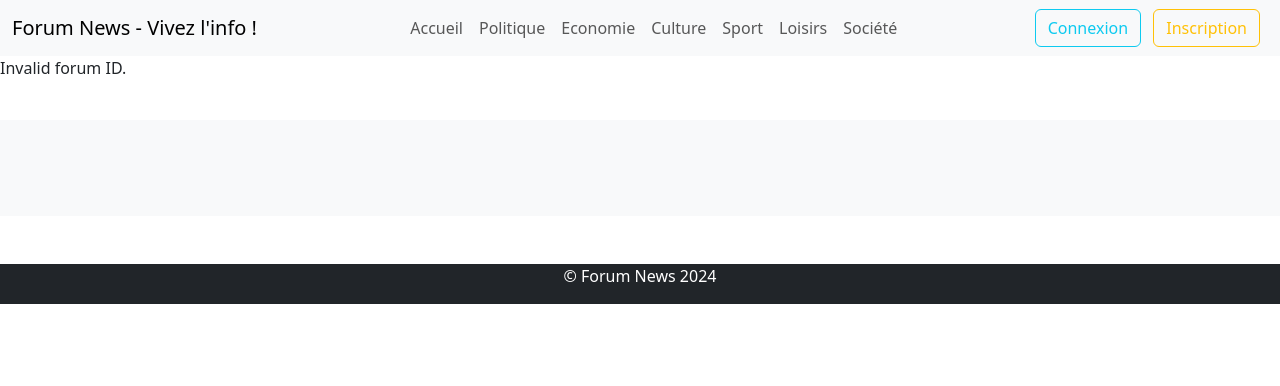
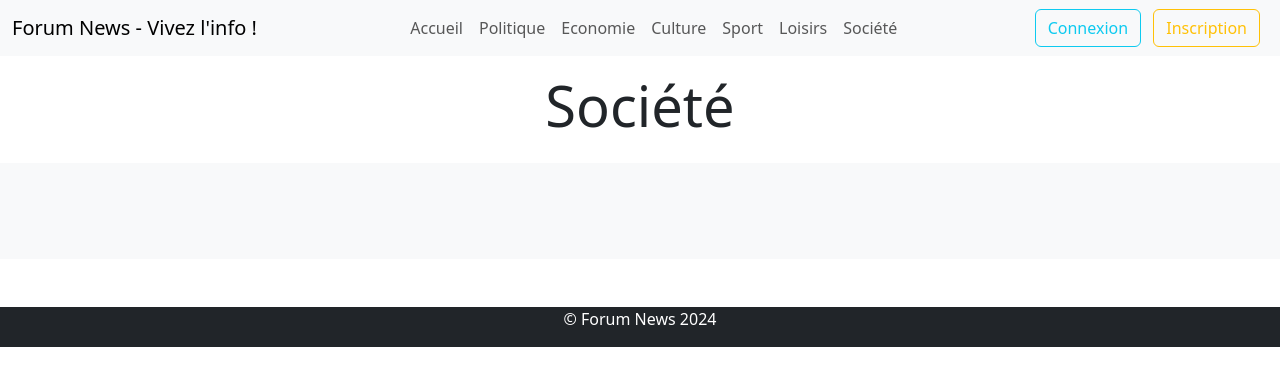
Before and after one commit to visothyouksim/Evaluation-PHP-2024---Starter, a PHP site: page /forum.php in a window 1280 px wide. Shown: the top 386 px of the page. Run offline with PHP 8.4, Linux system fonts and the light colour scheme; data comes from the database, SQL or seed files in the repository; data that the repository does not hold is empty.

Commit message:
Update forum.php

```diff
--- a/forum.php
+++ b/forum.php
@@ -11,18 +11,6 @@
     // Assuming the ID is coming from a query string
     $id = isset($_GET['id']) ? intval($_GET['id']) : null;
 
-    if ($id !== null) {
-        $forum = getForumById($id);
-        if (is_array($forum)) {
-            echo $forum['NAME'];
-        } else {
-            echo "Forum not found.";
-        }
-    } else {
-        // Handle the case where the ID is not provided or is not a valid integer
-        echo "Invalid forum ID.";
-    }
-
 ?>
 
 <!-- Contenu de notre page -->
@@ -32,7 +20,7 @@
     <!-- Titre de la page -->
     <div class="p-3 mx-auto text-center">
         <h1 class="display-4 text-capitalize">
-            <?= $forum['NAME'] ?>
+            <?= $forum['name'] ?>
         </h1>
     </div>
 
```
